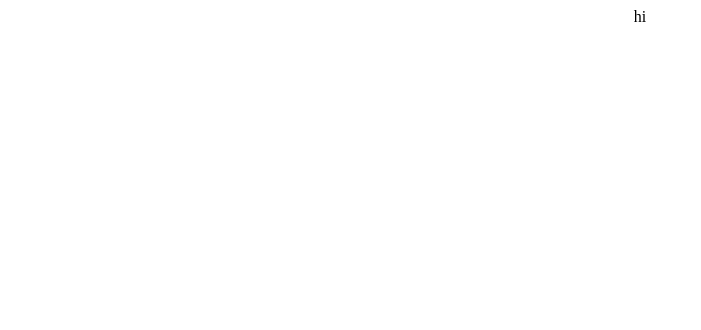
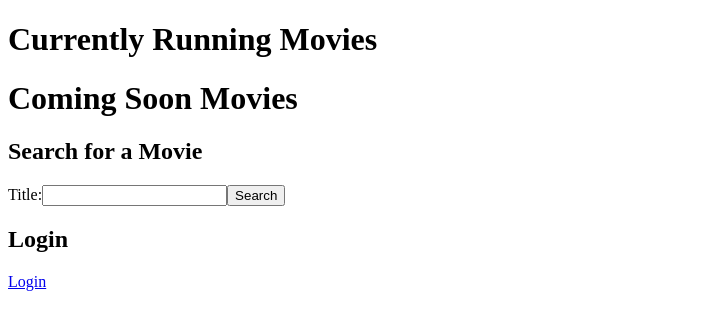
Before and after one commit to alexbradshaw/Cinema-E-Booking, a React (Vite) app in the folder client/: page / in a window 1280 px wide. Shown: the top 330 px of the page, without its empty margins (0-701 px from the left). Built offline with nearby package versions, Linux system fonts and the light colour scheme.

Commit message:
added views

```diff
--- a/client/src/App.jsx
+++ b/client/src/App.jsx
@@ -1,11 +1,32 @@
-import './App.css'
+import React from 'react';
+import { BrowserRouter as Router, Route, Switch } from 'react-router-dom';
 
-function App() {
+import Home from './views/home';
+import Register from './views/Register';
+import RegisterConfirmation from './views/RegisterConfirmation';
+import Login from './views/Login';
+import EditProfile from './views/EditProfile';
+import Booking from './views/Booking';
+import OrderSummary from './views/OrderSummary';
+import Checkout from './views/Checkout';
+import OrderConfirmation from './views/OrderConfirmation';
+
+const App = () => {
   return (
-    <div className='app'>
-        <div>hi</div>
-    </div>
-  )
-}
+    <Router>
+      <Switch>
+        <Route exact path="/" component={Home} />
+        <Route path="/register" component={Register} />
+        <Route path="/registerConfirmation" component={RegisterConfirmation} />
+        <Route path="/login" component={Login} />
+        <Route path="/editProfile" component={EditProfile} />
+        <Route path="/booking" component={Booking} />
+        <Route path="/orderSummary" component={OrderSummary} />
+        <Route path="/checkout" component={Checkout} />
+        <Route path="/orderConfirmation" component={OrderConfirmation} />
+      </Switch>
+    </Router>
+  );
+};
 
-export default App
+export default App;
--- /dev/null
+++ b/client/src/views/Home.jsx
@@ -0,0 +1,30 @@
+import React from 'react';
+
+const Home = () => {
+  return (
+    <div>
+      <h1>Currently Running Movies</h1>
+      {/* Display currently running movies here */}
+
+      <h1>Coming Soon Movies</h1>
+      {/* Display coming soon movies here */}
+
+      <h2>Search for a Movie</h2>
+      <form action="/search" method="get">
+        <label htmlFor="title">Title:</label>
+        <input type="text" name="title" id="title" required />
+        <button type="submit">Search</button>
+      </form>
+
+      <h2>Login</h2>
+      <a href="/login">Login</a>
+
+      <script>
+        {/* Embed movie trailers using external media (e.g., YouTube) */}
+        {/* Implement logic to play trailers */}
+      </script>
+    </div>
+  );
+};
+
+export default Home;
--- a/package.json
+++ b/package.json
@@ -19,6 +19,7 @@
     "typescript": "^5.3.3"
   },
   "dependencies": {
-    "dotenv": "^16.4.4"
+    "dotenv": "^16.4.4",
+    "react-router-dom": "^6.22.1"
   }
 }
```
Also changed, not shown: client/src/views/Booking.jsx (added), client/src/views/Checkout.jsx (added), client/src/views/EditProfile.jsx (added), client/src/views/Login.jsx (added), client/src/views/OrderConfirmation.jsx (added), client/src/views/OrderSummary.jsx (added), client/src/views/Register.jsx (added), client/src/views/RegisterConfirmation.jsx (added), 1 other file (tests, documents, lock files or other folders).
